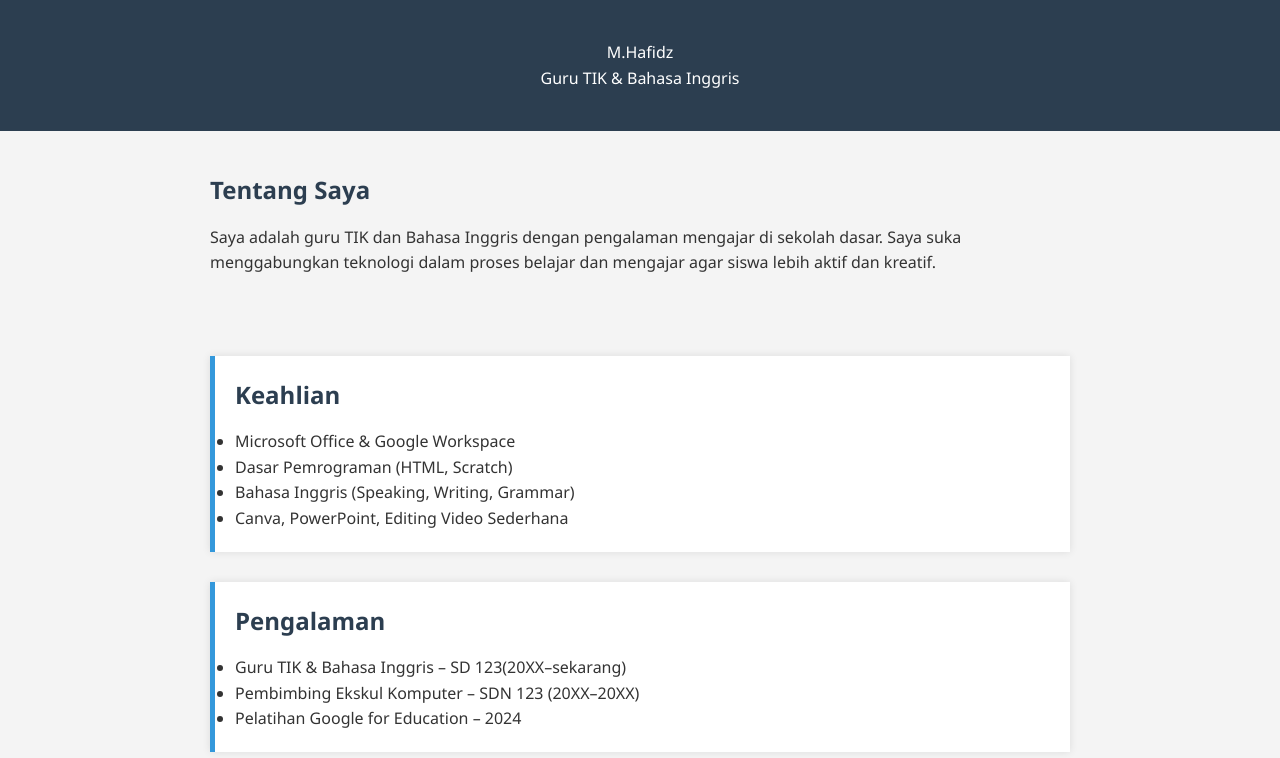
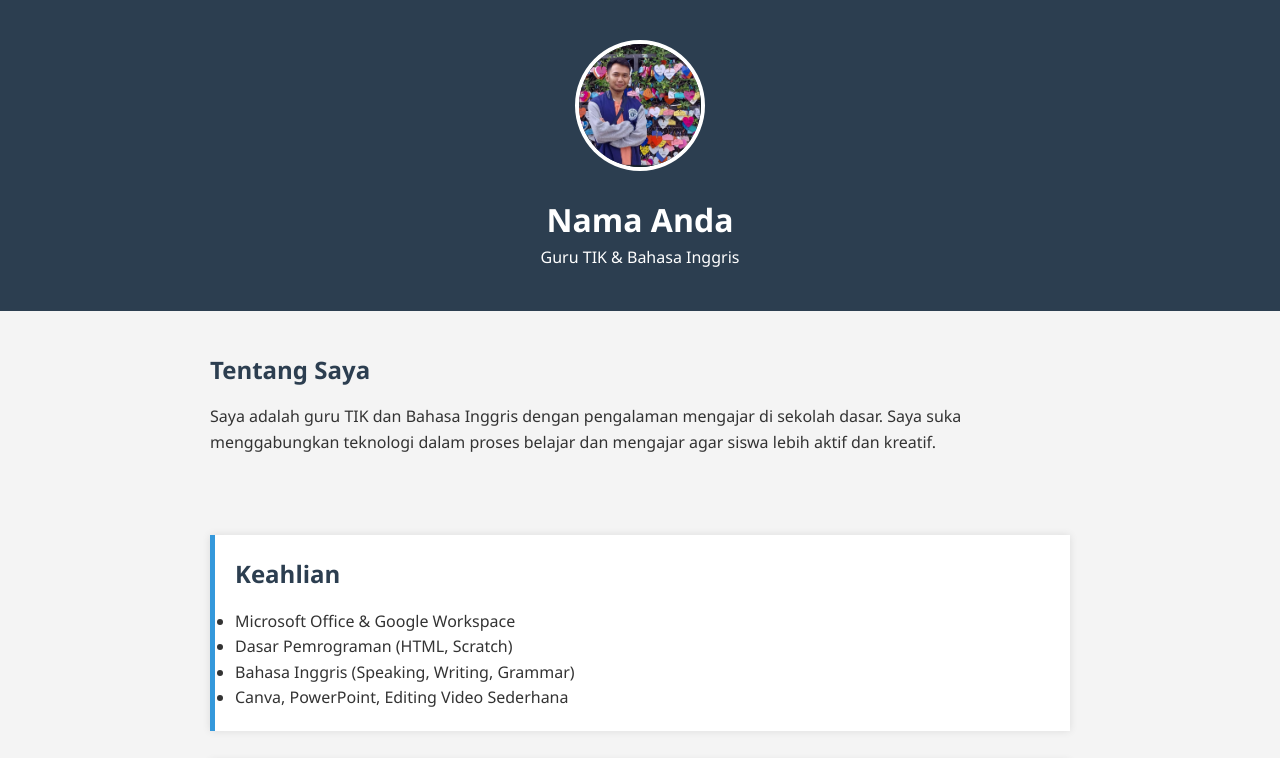
Before and after one commit to hafidzgithub/fidzporto, a plain HTML site: page index.html in a window 1280 px wide. Shown: the top 758 px of the page. Drawn offline with Linux system fonts and the light colour scheme.

Commit message:
Add files via upload

```diff
--- a/index.html
+++ b/index.html
@@ -73,7 +73,8 @@
 <body>
 
   <header>
-    <p>M.Hafidz</p>
+    <img src="image.png" alt="Foto Profil">
+    <h1>Nama Anda</h1>
     <p>Guru TIK & Bahasa Inggris</p>
   </header>
 
```
Also changed, not shown: image.png (added).
